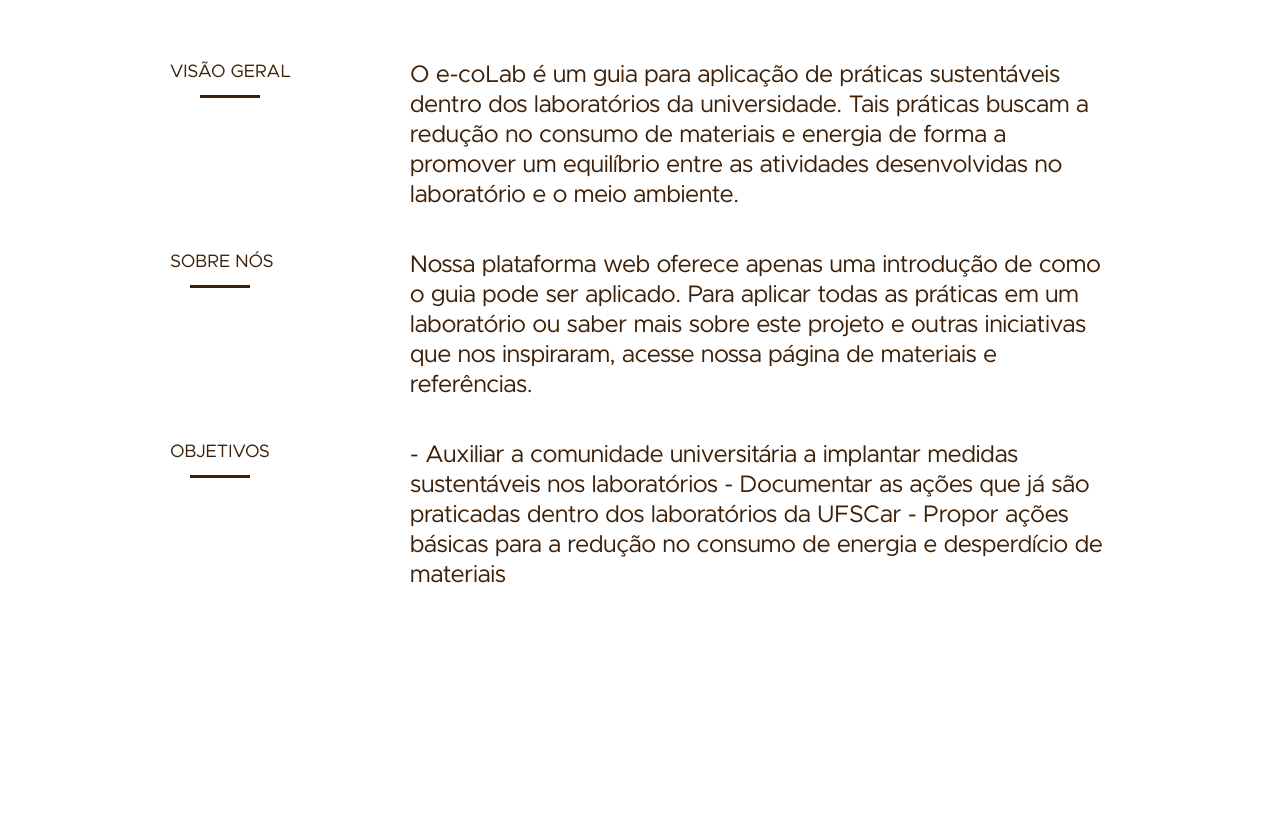
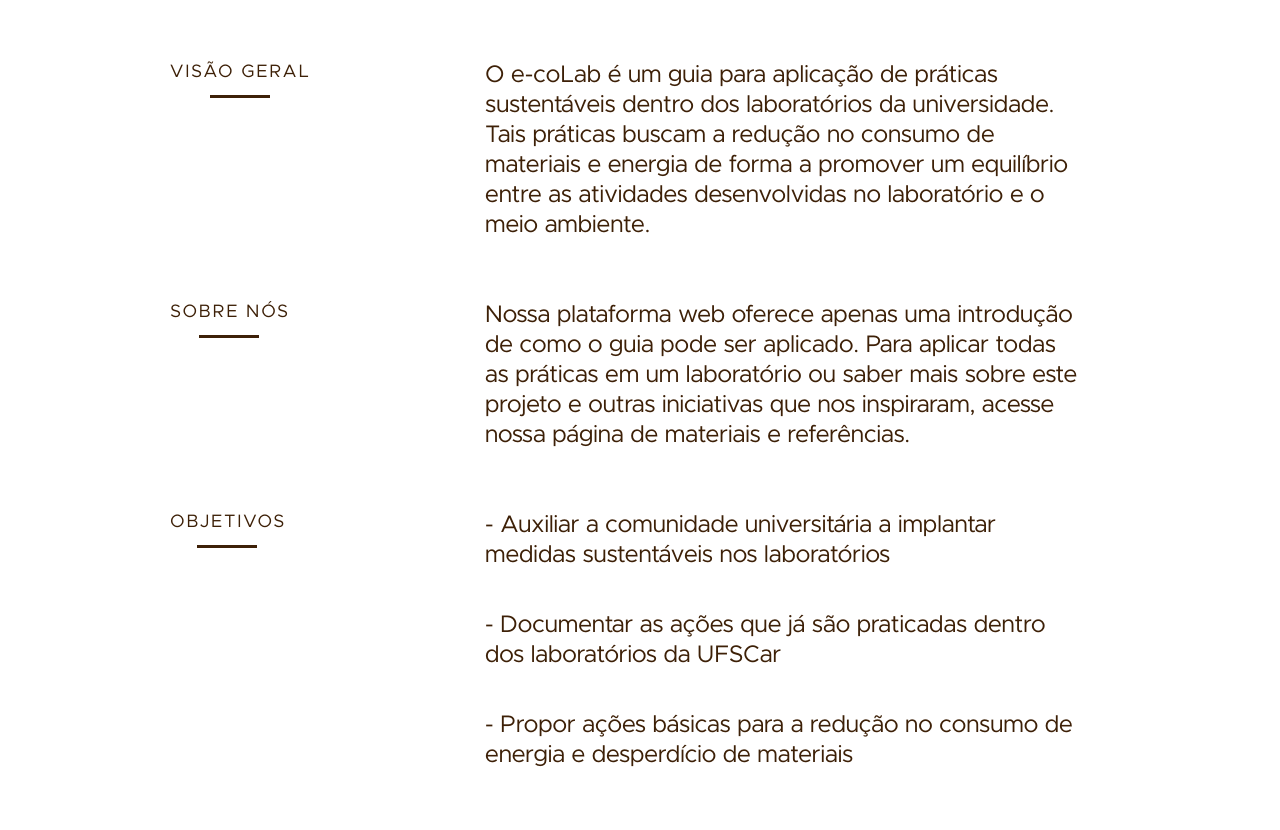
Before and after one commit to airotiv/e-coLab, a plain HTML site: page index.html in a window 1280 px wide. Shown: the part 470-1300 px from the top of the page. Before the commit the page ends 1100 px from the top, so only its background shows below. Drawn offline with Linux system fonts and the light colour scheme.

Commit message:
Corrige alinhamento dos textos da secao overview

```diff
--- a/css/style.css
+++ b/css/style.css
@@ -23,7 +23,7 @@
   text-align: center;
   text-transform: uppercase;
 }
-
+/* TODO: escolher cores para hover dos botões */
 .btn:hover {
   /* background-color: #ff914d; */
   border-color: #a43e00;
@@ -89,57 +89,72 @@
   margin-bottom: 40px;
 }
 
-/* Overview */
-
-.overview {
-  margin-top: 60px;
-}
+/* OVERVIEW */
 
 .overview {
   color: #3d2007;
   font-family: Metropolis;
+  margin-top: 60px;
 }
 
-.overview div {
-  margin-bottom: 40px;
+.visao-geral {
+  /* Corrige alinhamento entre os textos */
+  height: 180px;
+  margin-bottom: 60px;
+}
+
+.sobre-nos,
+.objetivos {
+  /* Corrige alinhamento entre os textos */
+  height: 150px;
+  margin-bottom: 60px;
 }
 
 .overview h2 {
   font-size: 18px;
+  letter-spacing: 0.1em;
   line-height: 25px;
   text-transform: uppercase;
 }
 
-.overview .visao-geral h2:after {
+.overview h2:after {
   content: "";
   background: #3d2007;
   display: block;
   height: 3px;
-  margin: 10px 0 0 30px;
   width: 60px;
 }
 
-.overview .sobre-nos h2:after {
-  content: "";
-  background: #3d2007;
-  display: block;
-  height: 3px;
-  margin: 10px 0 0 20px;
-  width: 60px;
+.visao-geral h2:after {
+  margin: 10px 40px;
 }
 
-.overview .objetivos h2:after {
-  content: "";
-  background: #3d2007;
-  display: block;
-  height: 3px;
-  margin: 10px 0 0 20px;
-  width: 60px;
+.sobre-nos h2:after {
+  margin: 10px 28.5px;
 }
 
-.overview p {
+.objetivos h2:after {
+  margin: 10px 27px;
+}
+
+.overview div p {
   font-size: 24px;
   line-height: 30px;
+  margin-bottom: 60px;
+  margin-left: 75px;
+  max-width: 600px;
+}
+
+.overview div ul {
+  font-size: 24px;
+  line-height: 30px;
+  margin-bottom: 60px;
+  margin-left: 75px;
+  max-width: 600px;
+}
+
+.overview div ul li {
+  margin-bottom: 40px;
 }
 
 /* Categorias */
--- a/index.html
+++ b/index.html
@@ -59,13 +59,11 @@
       <h2>ObjetivoS</h2>
     </div>
     <div class="grid-12">
-      <p>- Auxiliar a comunidade universitária a implantar medidas sustentáveis nos laboratórios
-
-        - Documentar as ações que já são praticadas dentro dos laboratórios da UFSCar
-
-        - Propor ações básicas para a redução no consumo de energia e desperdício de materiais
-
-      </p>
+      <ul>
+        <li>- Auxiliar a comunidade universitária a implantar medidas sustentáveis nos laboratórios</li>
+        <li>- Documentar as ações que já são praticadas dentro dos laboratórios da UFSCar</li>
+        <li>- Propor ações básicas para a redução no consumo de energia e desperdício de materiais</li>
+      </ul>
     </div>
   </section>
   <!-- Fim do Overview -->
```
